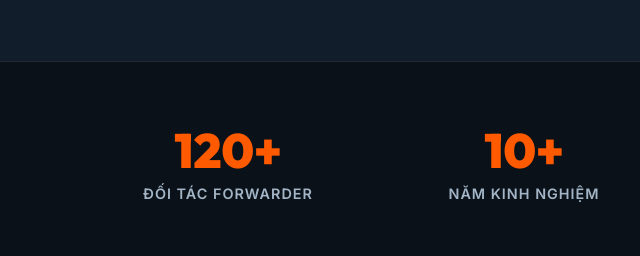
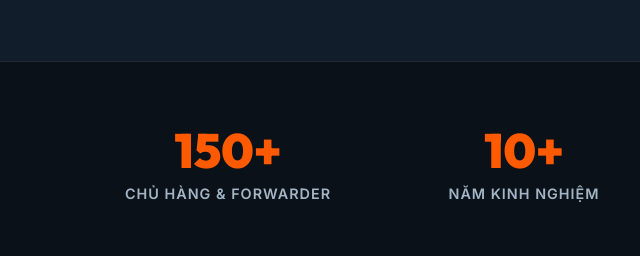
Before and after one commit to nguyenanhchlhcm/Website-CHL-Logistics, a plain HTML site: page index.html in a window 1280 px wide. Shown: the part 1440-1696 px from the top of the page, 264-904 px from the left. Drawn offline with nearby package versions, Linux system fonts and the light colour scheme; no server answers.

Commit message:
Update: Thay doi thong ke thanh 150+ Chu Hang & Forwarder

```diff
--- a/index.html
+++ b/index.html
@@ -151,8 +151,8 @@
                     <p class="stat-label">Chuyến/Tháng</p>
                 </div>
                 <div class="stat-item">
-                    <h3 class="stat-value">120+</h3>
-                    <p class="stat-label">Đối Tác Forwarder</p>
+                    <h3 class="stat-value">150+</h3>
+                    <p class="stat-label">Chủ Hàng & Forwarder</p>
                 </div>
                 <div class="stat-item">
                     <h3 class="stat-value">10+</h3>
```
